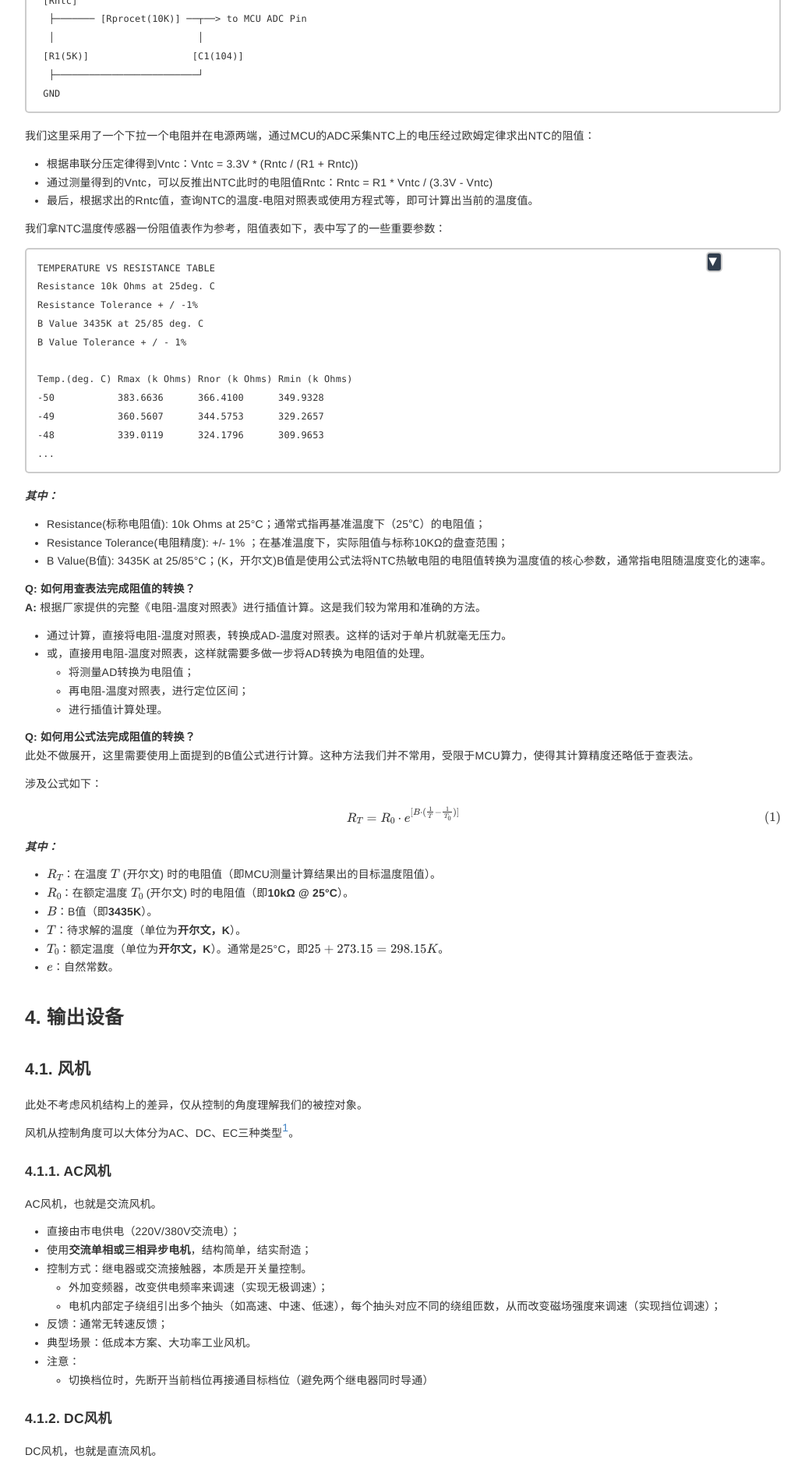
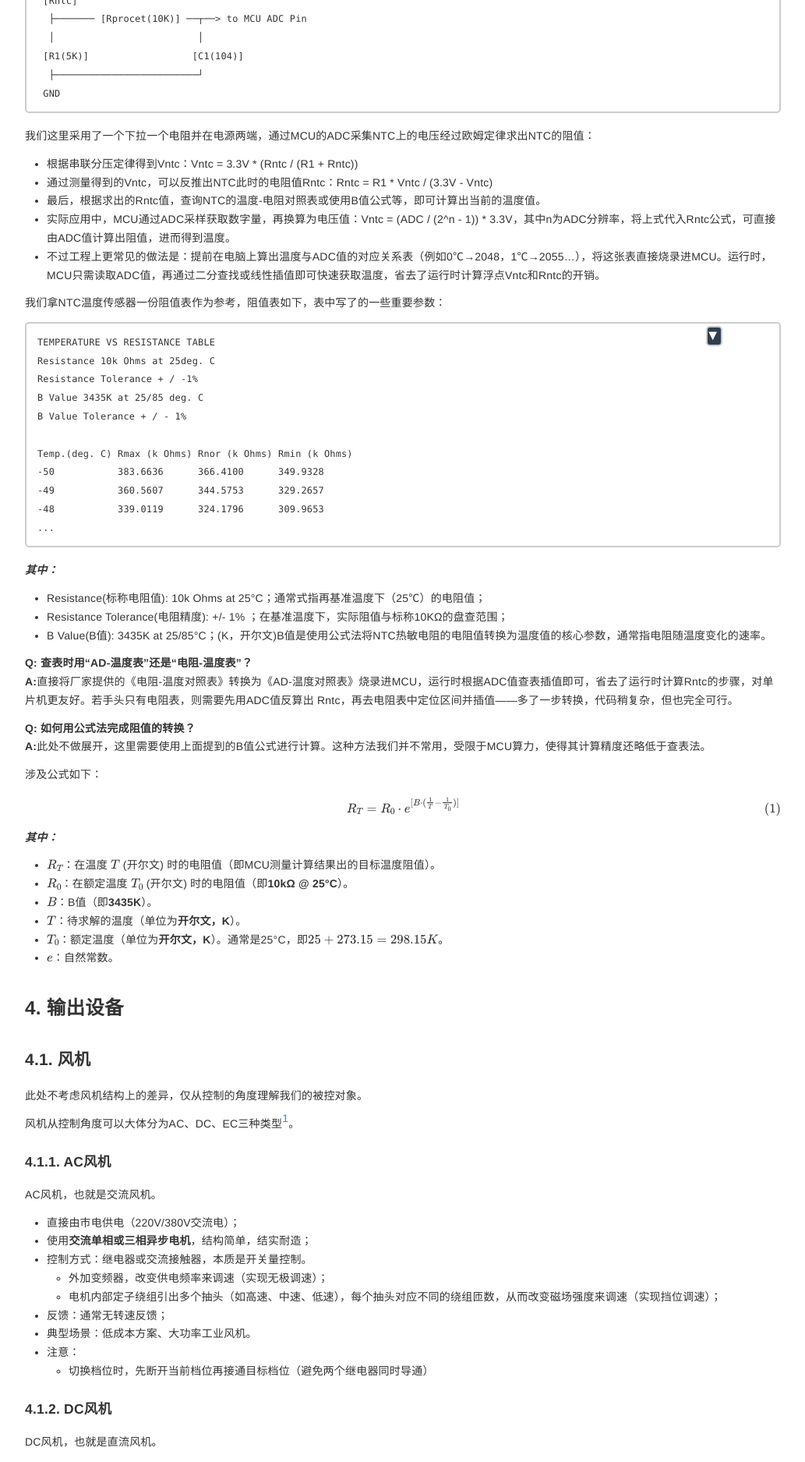
Before and after one commit to YooyoJin/yooyojin.github.io, a Jekyll site: the page built from _posts/2025-09-12-refrigeration_system_components.md, in a window 1280 px wide. Shown: the part 2698-4573 px from the top of the page at 78% size, without its empty margins (123-1156 px from the left). Built offline with Jekyll 4.4.1, drawn with Linux system fonts in a browser that asks for light colours.

Commit message:
<feature> 补充部分关于阻值表AD部分的计算内容

````diff
--- a/_posts/2025-09-12-refrigeration_system_components.md
+++ b/_posts/2025-09-12-refrigeration_system_components.md
@@ -117,7 +117,9 @@ MCU ─── 电流互感器 ─── 大电流变压器 ─── 接触调
 我们这里采用了一个下拉一个电阻并在电源两端，通过MCU的ADC采集NTC上的电压经过欧姆定律求出NTC的阻值：
 - 根据串联分压定律得到Vntc：Vntc = 3.3V * (Rntc / (R1 + Rntc))
 - 通过测量得到的Vntc，可以反推出NTC此时的电阻值Rntc：Rntc = R1 * Vntc / (3.3V - Vntc)
-- 最后，根据求出的Rntc值，查询NTC的温度-电阻对照表或使用方程式等，即可计算出当前的温度值。
+- 最后，根据求出的Rntc值，查询NTC的温度-电阻对照表或使用B值公式等，即可计算出当前的温度值。
+- 实际应用中，MCU通过ADC采样获取数字量，再换算为电压值：Vntc = (ADC / (2^n - 1)) * 3.3V，其中n为ADC分辨率，将上式代入Rntc公式，可直接由ADC值计算出阻值，进而得到温度。
+- 不过工程上更常见的做法是：提前在电脑上算出温度与ADC值的对应关系表（例如0℃→2048，1℃→2055...），将这张表直接烧录进MCU。运行时，MCU只需读取ADC值，再通过二分查找或线性插值即可快速获取温度，省去了运行时计算浮点Vntc和Rntc的开销。
 
 我们拿NTC温度传感器一份阻值表作为参考，阻值表如下，表中写了的一些重要参数：
 ``` cmd
@@ -138,16 +140,11 @@ _**其中：**_
 - Resistance Tolerance(电阻精度): +/- 1% ；在基准温度下，实际阻值与标称10KΩ的盘查范围；
 - B Value(B值): 3435K at 25/85°C；(K，开尔文)B值是使用公式法将NTC热敏电阻的电阻值转换为温度值的核心参数，通常指电阻随温度变化的速率。
 
-**Q: 如何用查表法完成阻值的转换？**<br>
-**A:** 根据厂家提供的完整《电阻-温度对照表》进行插值计算。这是我们较为常用和准确的方法。
-- 通过计算，直接将电阻-温度对照表，转换成AD-温度对照表。这样的话对于单片机就毫无压力。
-- 或，直接用电阻-温度对照表，这样就需要多做一步将AD转换为电阻值的处理。
-    - 将测量AD转换为电阻值；
-    - 再电阻-温度对照表，进行定位区间；
-    - 进行插值计算处理。
+**Q: 查表时用“AD-温度表”还是“电阻-温度表”？**<br>
+**A:**直接将厂家提供的《电阻-温度对照表》转换为《AD-温度对照表》烧录进MCU，运行时根据ADC值查表插值即可，省去了运行时计算Rntc的步骤，对单片机更友好。若手头只有电阻表，则需要先用ADC值反算出 Rntc，再去电阻表中定位区间并插值——多了一步转换，代码稍复杂，但也完全可行。
 
 **Q: 如何用公式法完成阻值的转换？**<br>
-此处不做展开，这里需要使用上面提到的B值公式进行计算。这种方法我们并不常用，受限于MCU算力，使得其计算精度还略低于查表法。
+**A:**此处不做展开，这里需要使用上面提到的B值公式进行计算。这种方法我们并不常用，受限于MCU算力，使得其计算精度还略低于查表法。
 
 涉及公式如下：
 
````
Also changed, not shown: other parts of _posts/2025-09-12-refrigeration_system_components.md (+1 -1 lines).
